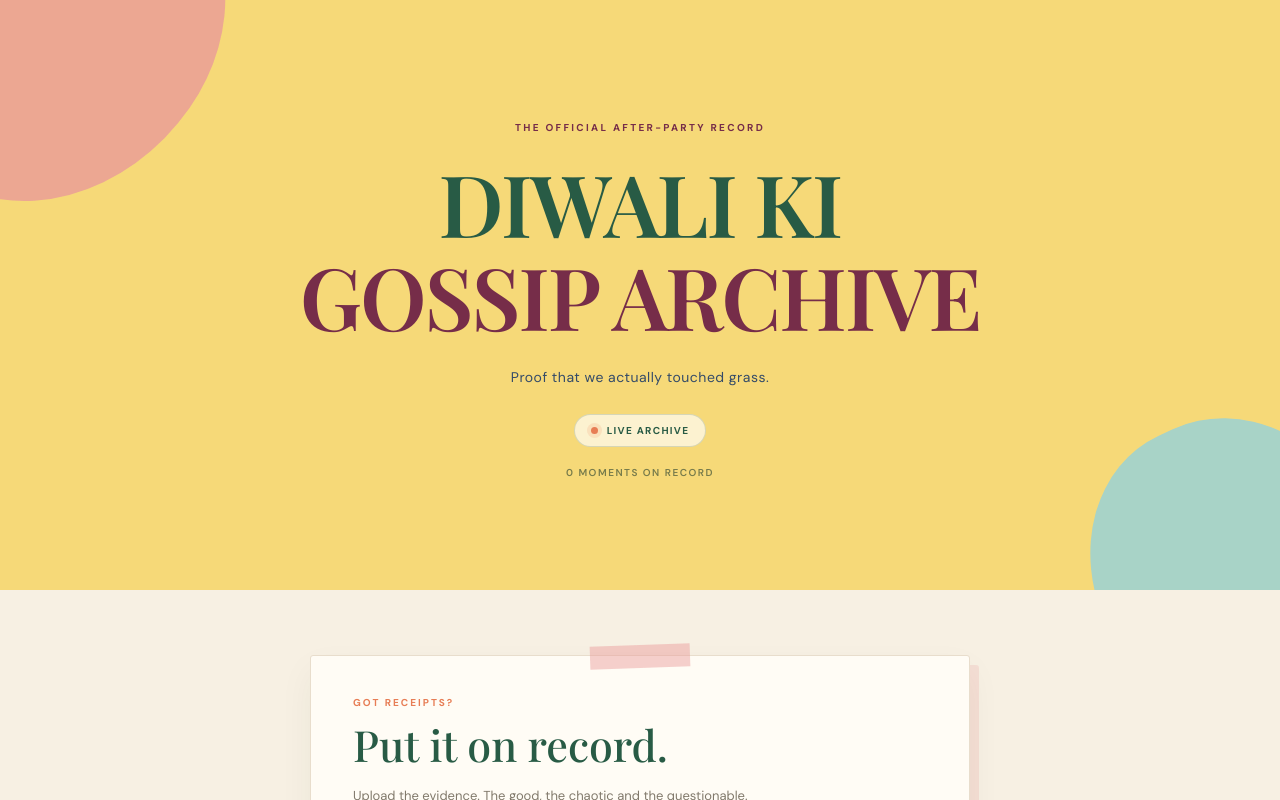
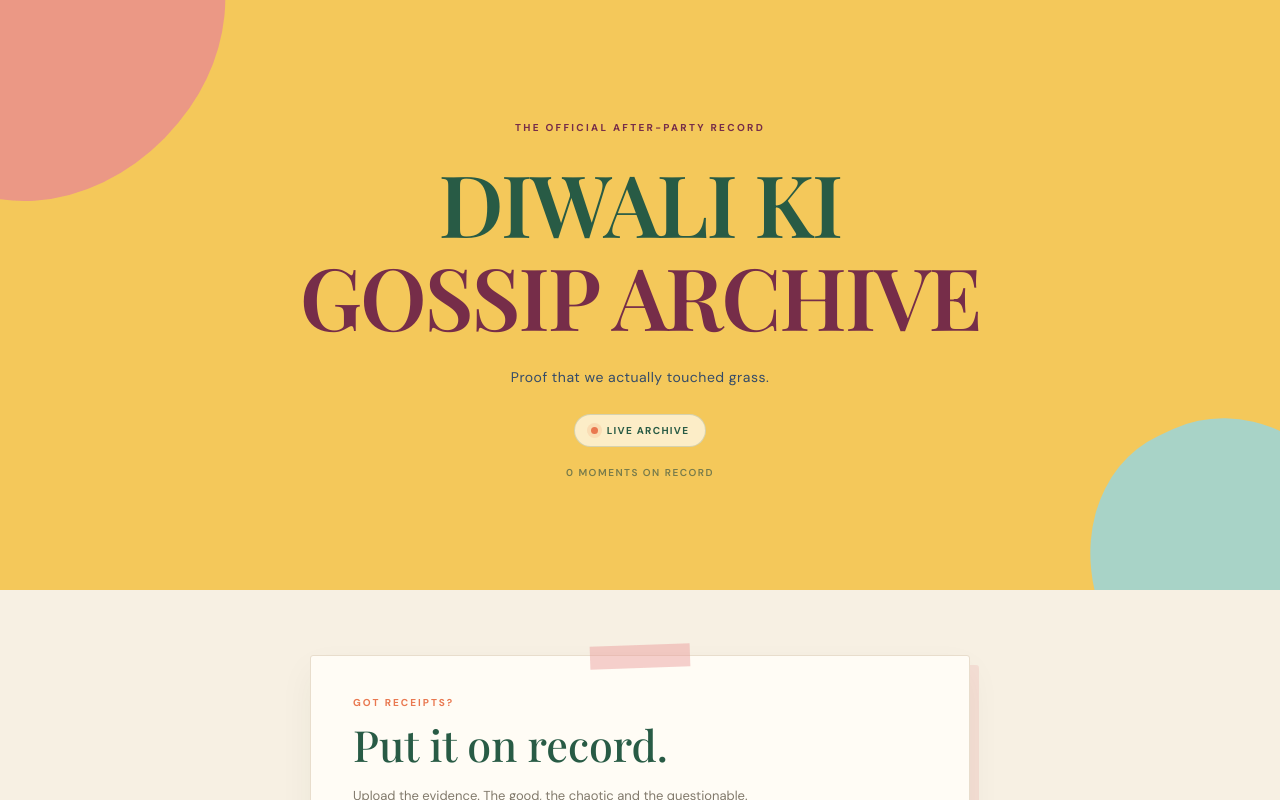
Before and after one commit to teenakalani28-dev/diwali-gossip-archive, a React (Vite) app: page / in a window 1280 px wide. Shown: the top 800 px of the page. Built offline with nearby package versions, Linux system fonts and the light colour scheme; no server answers; the database is empty; a web font is replaced by a local one.

Commit message:
Update index.css

```diff
--- a/src/index.css
+++ b/src/index.css
@@ -7,11 +7,11 @@
 ========================================= */
 
 :root {
-  --butter: #F6D978;
+--butter: #F4C85A;
 --moss: #777B4B;
 --palm: #285B45;
-  --guava: #E99A9A;
-  --sunset: #E77D55;
+--guava: #E98B91;
+--sunset: #E97850;
 --sangria: #762D49;
 --sea: #A8D3C7;
 --lagoon: #397F83;
```
Lines whose indentation alone changed are shown as unchanged.
